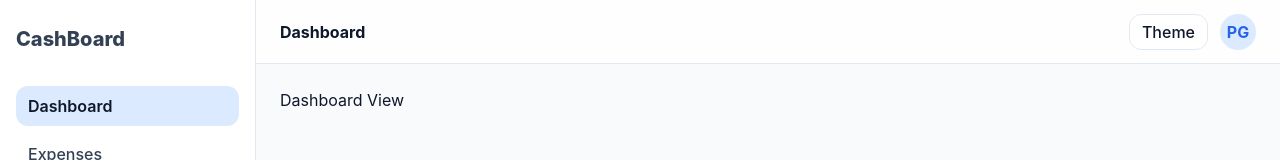
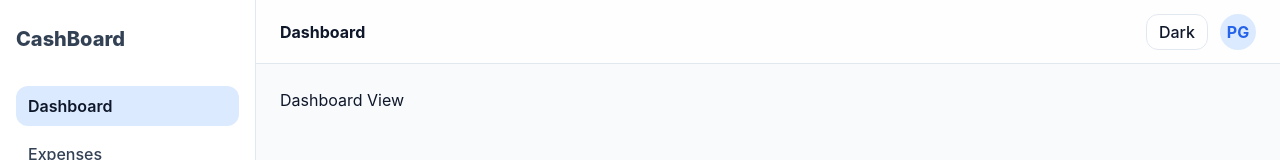
Before and after one commit to Gurmis/CashBoard, a Vue app: page / in a window 1280 px wide. Shown: the top 160 px of the page. Built offline with nearby package versions, Linux system fonts and the light colour scheme.

Commit message:
theme switcher

```diff
--- a/src/components/layout/AppTopbar.vue
+++ b/src/components/layout/AppTopbar.vue
@@ -3,8 +3,8 @@
     <div class="topbar__title">Dashboard</div>
 
     <div class="topbar__actions">
-      <button class="topbar__theme-button" type="button">
-        Theme
+      <button class="topbar__theme-button" type="button" @click="isDark = !isDark">
+        {{ isDark ? 'Light' : 'Dark'}}
       </button>
 
       <div class="topbar__avatar">PG</div>
@@ -13,6 +13,14 @@
 </template>
 
 <script setup lang="ts">
+import {ref, watch} from "vue";
+
+const isDark = ref(false);
+
+watch(isDark, (value) => {
+  document.documentElement.classList.toggle('dark', value);
+  localStorage.setItem('theme', value ? 'dark' : 'light');
+})
 </script>
 
 <style lang="scss" scoped>
```
